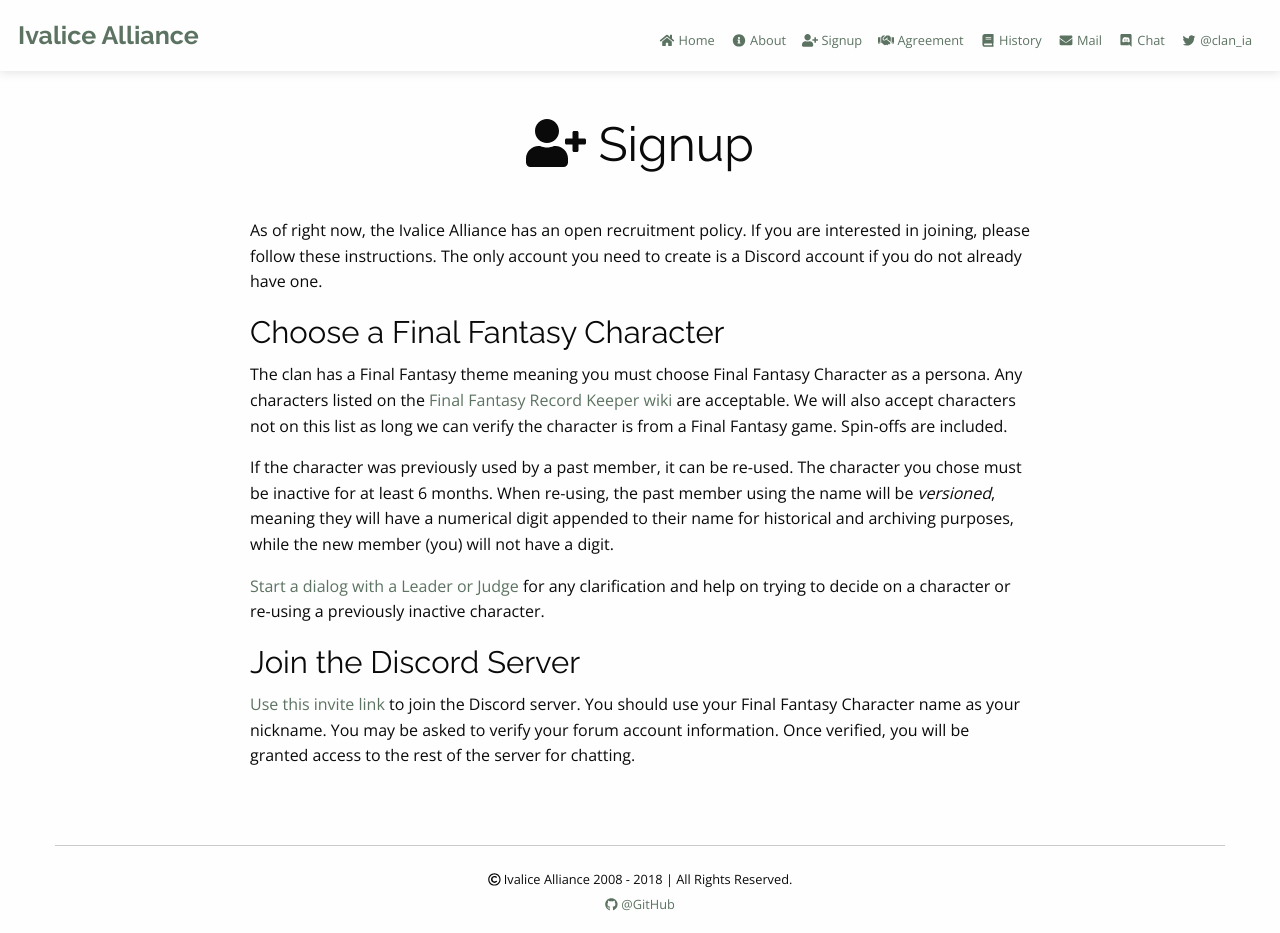
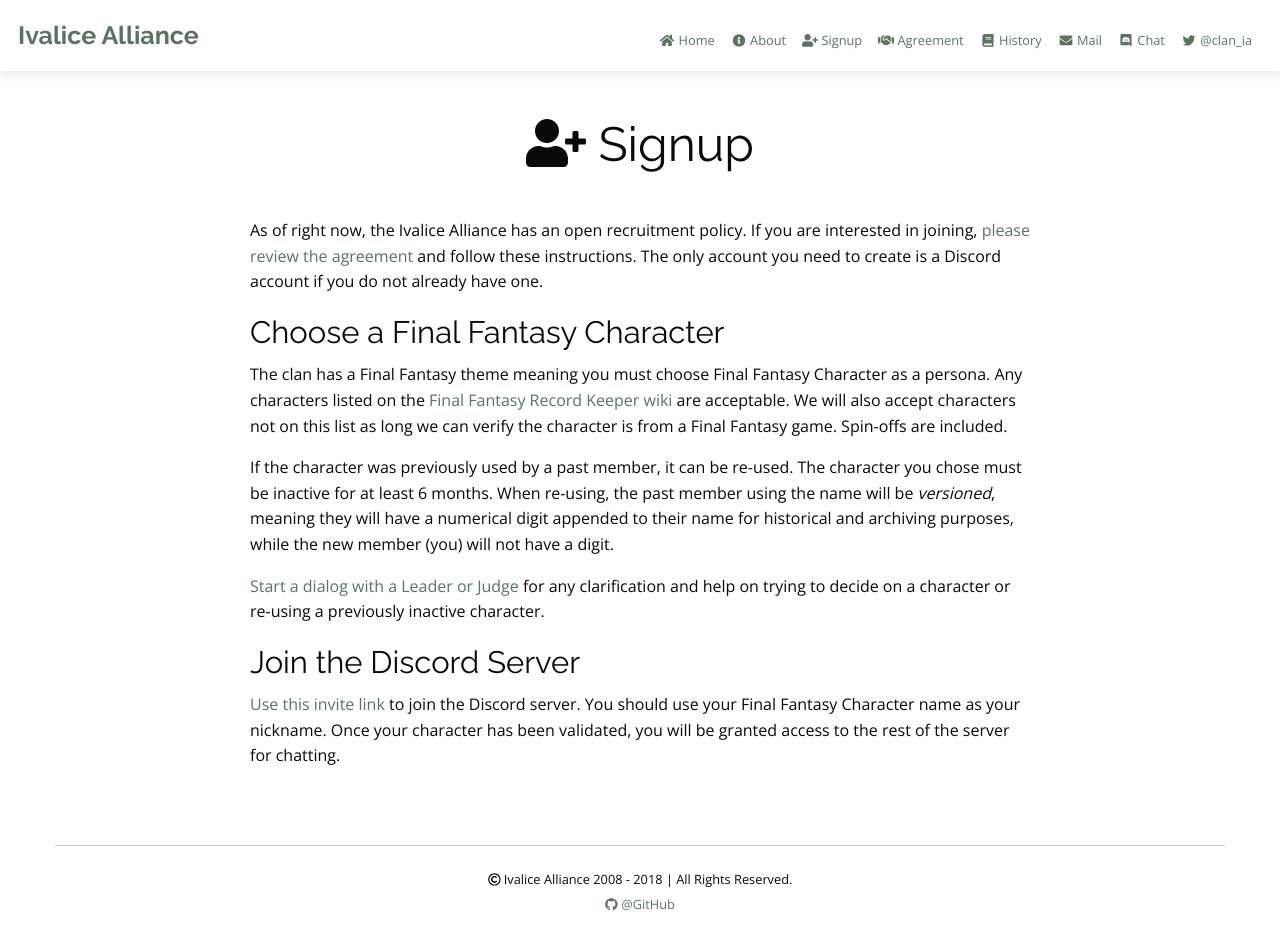
Before and after one commit to ivalicealliance/ivalicealliance.github.io, a Jekyll site: the page built from signup.html, in a window 1280 px wide. Built offline with Jekyll 4.4.1, drawn with Linux system fonts in a browser that asks for light colours; nearby versions of some CDN libraries.

Commit message:
Update signup instructions
- Add reference to Agreement in intro
- Remove reference to forums in Discord section

```diff
--- a/signup.html
+++ b/signup.html
@@ -5,8 +5,9 @@ icon: fas fa-user-plus
 ---
 
 <p>
-  As of right now, the Ivalice Alliance has an open recruitment policy. If you are interested in joining, please follow these
-  instructions. The only account you need to create is a Discord account if you do not already have one.
+  As of right now, the Ivalice Alliance has an open recruitment policy. If you are interested in joining,
+  <a href="{{ site.baseurl }}{% link agreement.html %}">please review the agreement</a> and follow these instructions. The only account you need to create is a Discord account
+  if you do not already have one.
 </p>
 <h3>
   Choose a Final Fantasy Character
@@ -32,6 +33,5 @@ icon: fas fa-user-plus
 </h3>
 <p>
   <a href="{{ site.discord }}">Use this invite link</a> to join the Discord server. You should use your Final Fantasy Character name as your nickname.
-  You may be asked to verify your forum account information. Once verified, you will be granted access to the rest of the
-  server for chatting.
+  Once your character has been validated, you will be granted access to the rest of the server for chatting.
 </p>
```
